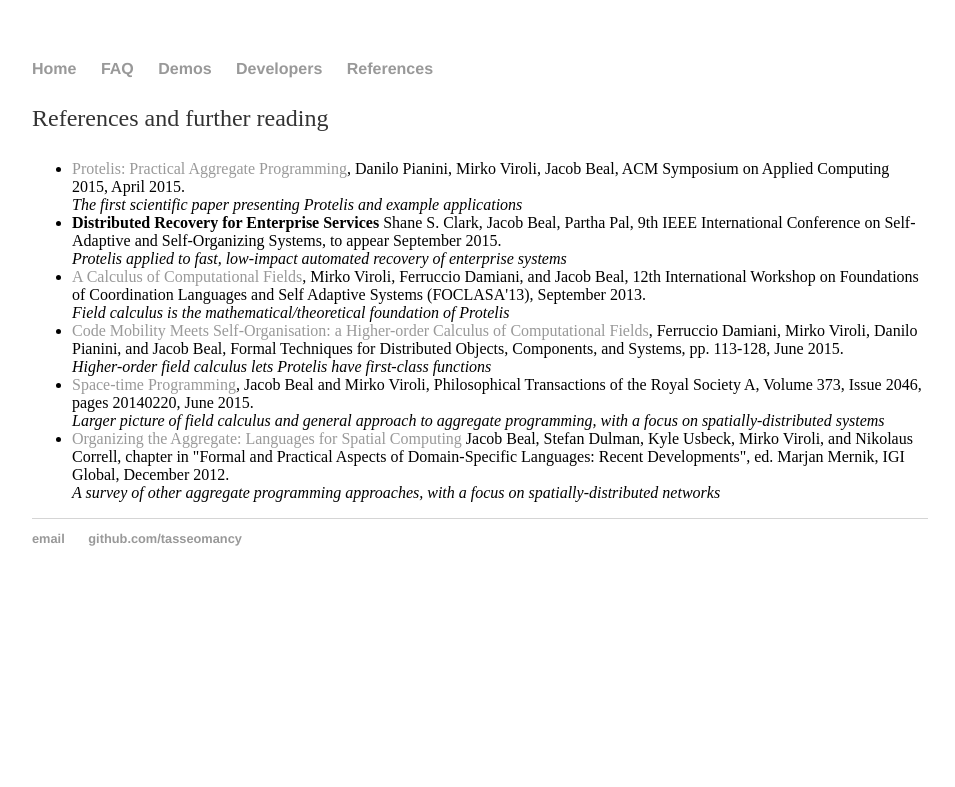
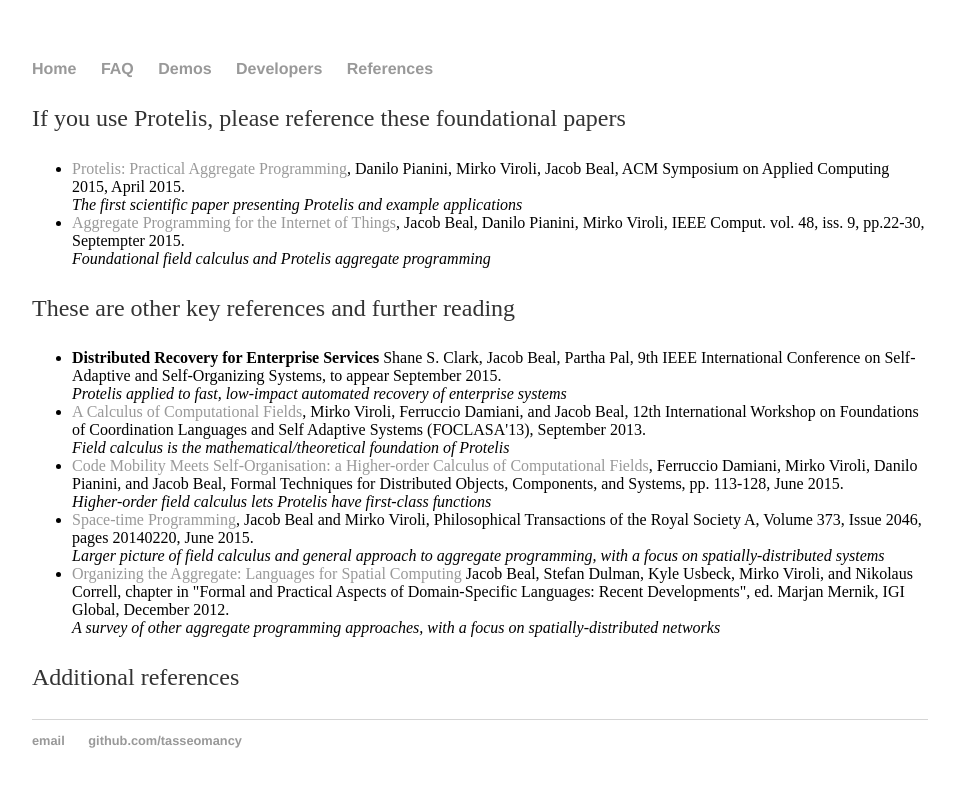
Before and after one commit to tasseomancy/tasseomancy.github.io, a Jekyll site: the page built from _posts/2018-02-21-references.md, in a window 1280 px wide. Shown: the top 787 px of the page, without its empty margins (160-1115 px from the left). Built offline with Jekyll 4.4.1, drawn with Linux system fonts in a browser that asks for light colours.

Commit message:
Update 2018-02-21-references.md

```diff
--- a/_posts/2018-02-21-references.md
+++ b/_posts/2018-02-21-references.md
@@ -2,7 +2,7 @@
 layout: default
 title: Papers and References for Aggregate Programming and Protelis
 ---
-References and further reading
+If you use Protelis, please reference these foundational papers
 
 <ul>
         <li>
@@ -15,6 +15,19 @@
           <em>The first scientific paper presenting Protelis and example
             applications</em>
         </li>
+        <li>
+          <a
+            href="http://openmap.bbn.com/~jbeal/Publications/Computer-AggregateProgramming-Preprint-2015.pdf">Aggregate
+            Programming for the Internet of Things</a>,
+          Jacob Beal, Danilo Pianini, Mirko Viroli, IEEE Comput. vol. 48, iss. 9, pp.22-30, Septempter 2015.
+          <br>
+          <em>Foundational field calculus and Protelis aggregate programming</em>
+        </li>
+</ul>
+
+These are other key references and further reading
+
+<ul>
         <li>
           <strong>Distributed Recovery for Enterprise Services</strong>
           Shane S. Clark, Jacob Beal, Partha Pal, 9th IEEE International
@@ -70,3 +83,5 @@
             focus on spatially-distributed networks</em>
         </li>
       </ul>
+
+Additional references
```
